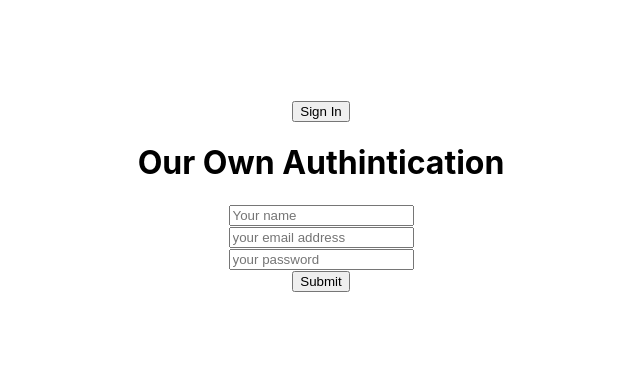
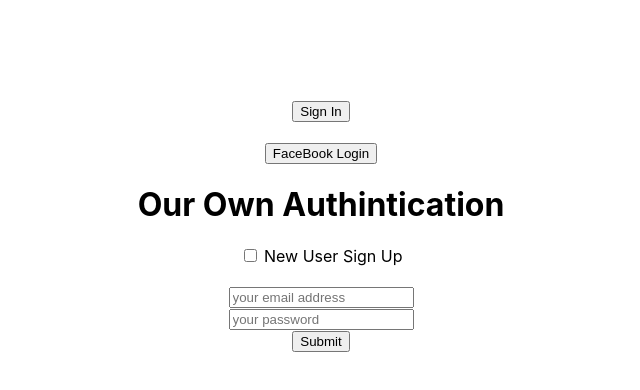
Before and after one commit to AAashik519/fire-auth, a React (Create React App) app: page / in a window 1280 px wide. Shown: the top 390 px of the page, without its empty margins (319-959 px from the left). Built offline with nearby package versions, Linux system fonts and the light colour scheme.

Commit message:
facebook login

```diff
--- a/src/App.js
+++ b/src/App.js
@@ -8,52 +8,57 @@
 
 firebase.initializeApp(firebaseConfig);
 function App() {
-  const [user ,setUser]=useState({
-    isSignIN :false,
-    name :' ',
-    email :'',
-    photo :'',
-    password:''
+  const [newUser,setNewUser] =useState(false)
+  const [user, setUser] = useState({
+    isSignIN: false,
+
+    name: ' ',
+    email: '',
+    photo: '',
+    password: ''
 
 
   })
   const provider = new firebase.auth.GoogleAuthProvider();
-   const handleSignIn=()=>{
+   const FbProvider =  new firebase.auth.FacebookAuthProvider();
+  const handleSignIn = () => {
     firebase.auth().signInWithPopup(provider)
-     .then((res) =>{
+      .then((res) => {
 
-       const {displayName ,photoURL ,email} =res.user
-         console.log(displayName ,photoURL ,email  );
+        const { displayName, photoURL, email } = res.user
+        console.log(displayName, photoURL, email);
 
-         const signInUser= {
+        const signInUser = {
           isSignIN: true,
-           name:displayName,
-           email:email,
-           photo:photoURL
+          name: displayName,
+          email: email,
+          photo: photoURL
         }
         setUser(signInUser)
 
       })
-     .catch((err) =>{
+      .catch((err) => {
         console.log(err.message);
       })
 
 
   }
 
-   const handleSignOut =()=>{
+  const handleSignOut = () => {
     // const signOutUser ={
     //   isSignIN :false
     // }
     // setUser(signOutUser)
     firebase.auth().signOut()
       .then((res) => {
-       const signOutUser={
-        isSignIN :false,
-        name :' ',
-        email :'',
-        photo :'',
-        password:''
+        const signOutUser = {
+          isSignIN: false,
+          name: ' ',
+          email: '',
+          photo: '',
+          password: '',
+          error: '',
+          success: false
 
         }
         console.log(res);
@@ -64,63 +69,147 @@
   }
 
 
-   const handleSubmit =(e)=>{
-    console.log(user.email ,user.password);
-    if(user.email && user.password){
- console.log('ekfewfujk');
+  const handleSubmit = (e) => {
+    console.log(user.email, user.password);
+    if (newUser && user.email && user.password) {
+      firebase.auth().createUserWithEmailAndPassword(user.email, user.password)
+        .then((res) => {
+          const newUserInfo = { ...user }
+          newUserInfo.error = '';
+          newUserInfo.success = true
+          setUser(newUserInfo)
+        })
+        .catch((error) => {
+
+          const newUserInfo = { ...user }
+          newUserInfo.error = error.message
+          newUserInfo.success = false
+          setUser(newUserInfo)
+          updateUserInfo(user.name)
+
+        });
+    }
+
+    if(!newUser && user.email && user.password ){
+      firebase.auth().signInWithEmailAndPassword(user.email, user.password)
+      .then(( res) => {
+        const newUserInfo = { ...user }
+        newUserInfo.error = '';
+        newUserInfo.success = true
+        setUser(newUserInfo)
+     console.log('sign in user info' ,res.user);
+      })
+      .catch((error) => {
+        const newUserInfo = { ...user }
+        newUserInfo.error = error.message
+        newUserInfo.success = false
+        setUser(newUserInfo)
+
+      });
     }
     e.preventDefault();
   }
 
-   const handleChange=(e)=>{
-      let isFormValid =true ;
-      if(e.target.name==='email'){
-             isFormValid = /\S+@\S+\.\S+/.test(e.target.value)
+  const handleChange = (e) => {
+    let isFieldValid = true;
+    if (e.target.name === 'email') {
+      isFieldValid = /\S+@\S+\.\S+/.test(e.target.value)
     }
-      if(e.target.name==='password'){
-          const isPasswordValid = e.target.value.length >6
-          const passwordHasNumber =/\d{1}/.test(e.target.value)
-          isFormValid =isPasswordValid &&  passwordHasNumber;
+    if (e.target.name === 'password') {
+      const isPasswordValid = e.target.value.length > 6
+      const passwordHasNumber = /\d{1}/.test(e.target.value)
+      isFieldValid = isPasswordValid && passwordHasNumber;
     }
-      if(isFormValid){
-          const newUserInfo ={...user}
+    if (isFieldValid) {
+      const newUserInfo = { ...user }
 
-          newUserInfo[e.target.name] = e.target.value ;
+      newUserInfo[e.target.name] = e.target.value;
       setUser(newUserInfo)
 
     }
 
+  }
 
+  const updateUserInfo =(name) =>{
+      const user = firebase.auth().currentUser;
 
+      user.updateProfile({
+        displayName: name
+      })
+      .then(function () {
+        console.log('user name update successFully')
+      })
+      .catch(function(error){
+        console.log('user name update successfully');
+      })
   }
 
 
 
+  const handleFbSignIN =()=>{
+
+    firebase
+    .auth()
+    .signInWithPopup(FbProvider)
+    .then((result) => {
+      /** @type {firebase.auth.OAuthCredential} */
+      var credential = result.credential;
+
+
+      var user = result.user;
+
+
+      var accessToken = credential.accessToken;
+
+      // ...
+      console.log(user)
+    })
+    .catch((error) => {
+      // Handle Errors here.
+      var errorCode = error.code;
+      var errorMessage = error.message;
+      // The email of the user's account used.
+      var email = error.email;
+      // The firebase.auth.AuthCredential type that was used.
+      var credential = error.credential;
+
+      // ...
+      console.log(error);
+    });
+  }
+
   return (
     <div className="App">
-      { user.isSignIN ?
-        <button onClick ={handleSignOut}> Sign out</button> : <button onClick ={handleSignIn}> Sign In</button>
+      {user.isSignIN ?
+        <button onClick={handleSignOut}> Sign out</button> : <button onClick={handleSignIn}> Sign In</button>
       }
+      <br />
+      <br />
+      { <button onClick={handleFbSignIN}> FaceBook Login</button> }
       {
-         user.isSignIN &&  <div>
+        user.isSignIN && <div>
           <p> welcome , {user.name} </p>
           <p> Your email Address , {user.email} </p>
           <img src={user.photo} alt="email image" />
         </div>
       }
+      <h1> Our Own Authintication</h1>
+      <input type="checkbox" onChange={() => setNewUser(!newUser)} name="newUser" id="" />
+      <label htmlFor="newUser"> New User Sign Up</label>
+      <br />
+      <form onSubmit={handleSubmit}>
 
-      <form  onSubmit={handleSubmit}>
-
-
-      <h1> Our Own Authintication</h1>
-      <input type="text" name='name'  onBlur={ handleChange} placeholder='Your name'   />
+        {newUser && <input type="text" name='name' onBlur={handleChange} placeholder='Your name' />}
         <br />
-       <input type="email" name="email" onBlur={handleChange} placeholder='your email address' required/> <br />
-       <input type="password" name="password" onBlur={handleChange} required placeholder ='your password'/>
+        <input type="email" name="email" onBlur={handleChange} placeholder='your email address' required /> <br />
+        <input type="password" name="password" onBlur={handleChange} required placeholder='your password' />
         <br />
         <input type="submit" value="Submit" />
       </form>
 
+      <p style={{ color: 'red' }}> {user.error} </p>
+
+      {user.success && <p style={{ color: 'green' }}> User { newUser ? 'created' : 'Log In'} successFully </p>}
     </div>
   );
 }
```
Lines whose indentation alone changed are shown as unchanged.
